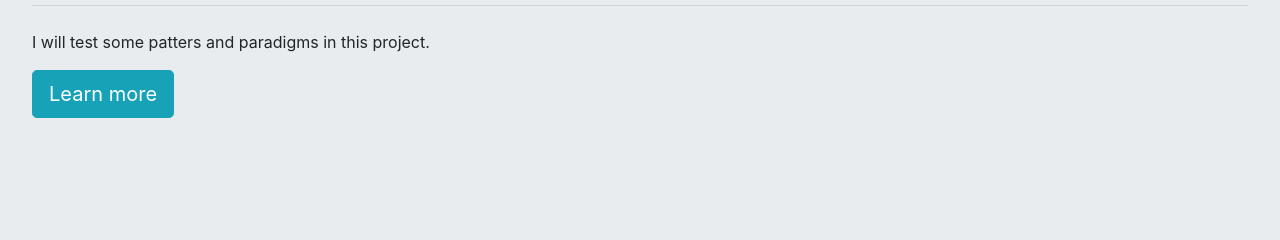
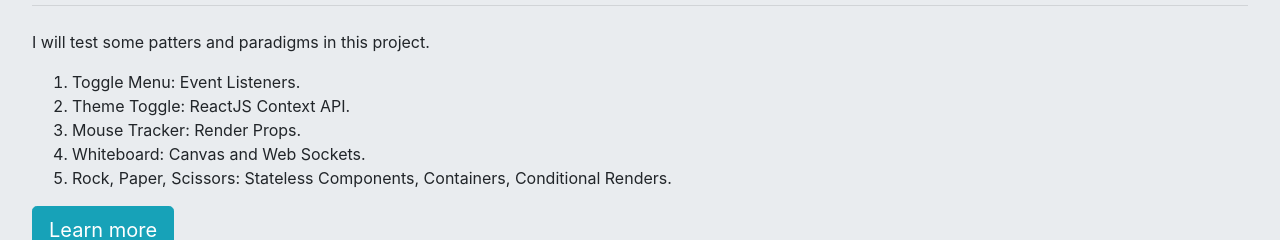
Before and after one commit to daru23/react-context-modal, a React app: page /#/ in a window 1280 px wide. Shown: the part 574-814 px from the top of the page. Built offline with nearby package versions, Linux system fonts and the light colour scheme.

Commit message:
description

```diff
--- a/src/components/Body.jsx
+++ b/src/components/Body.jsx
@@ -12,6 +12,13 @@ export const Body = () =>
         </div>
         <hr className="my-4"/>
         <p>I will test some patters and paradigms in this project.</p>
+        <ol>
+            <li>Toggle Menu: Event Listeners.</li>
+            <li>Theme Toggle: ReactJS Context API.</li>
+            <li>Mouse Tracker: Render Props.</li>
+            <li>Whiteboard: Canvas and Web Sockets.</li>
+            <li>Rock, Paper, Scissors: Stateless Components, Containers, Conditional Renders.</li>
+        </ol>
         <p className="lead">
             <a className="btn btn-info btn-lg" href="#" role="button">Learn more</a>
         </p>
```
